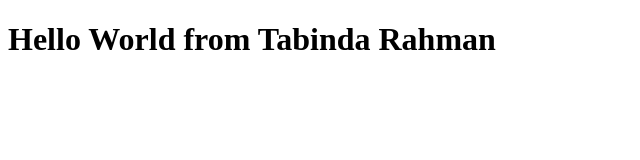
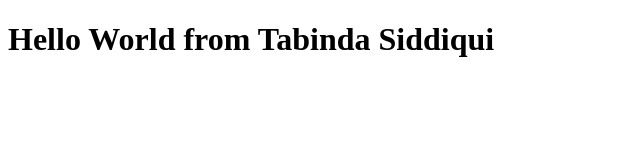
Before and after one commit to Tabinda242/BootCamp2020, a plain HTML site: page index.html in a window 1280 px wide. Shown: the full height of the page, 0-640 px from the left. Drawn offline with Linux system fonts and the light colour scheme.

Commit message:
Updated index.html

```diff
--- a/index.html
+++ b/index.html
@@ -6,6 +6,6 @@
     <title>Document</title>
 </head>
 <body>
-    <h1>Hello World from Tabinda Rahman</h1>
+    <h1>Hello World from Tabinda Siddiqui</h1>
 </body>
 </html>
```
